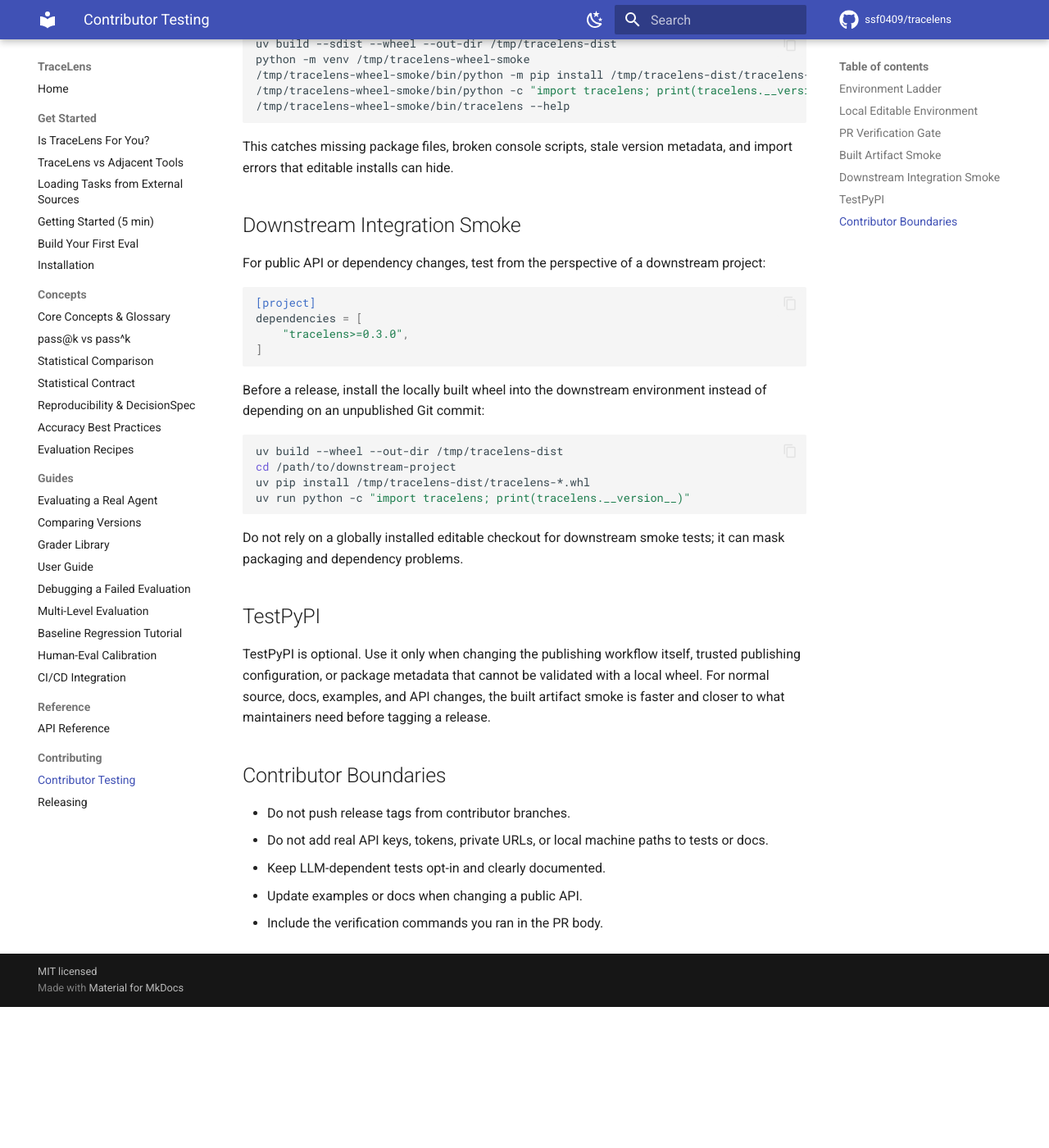
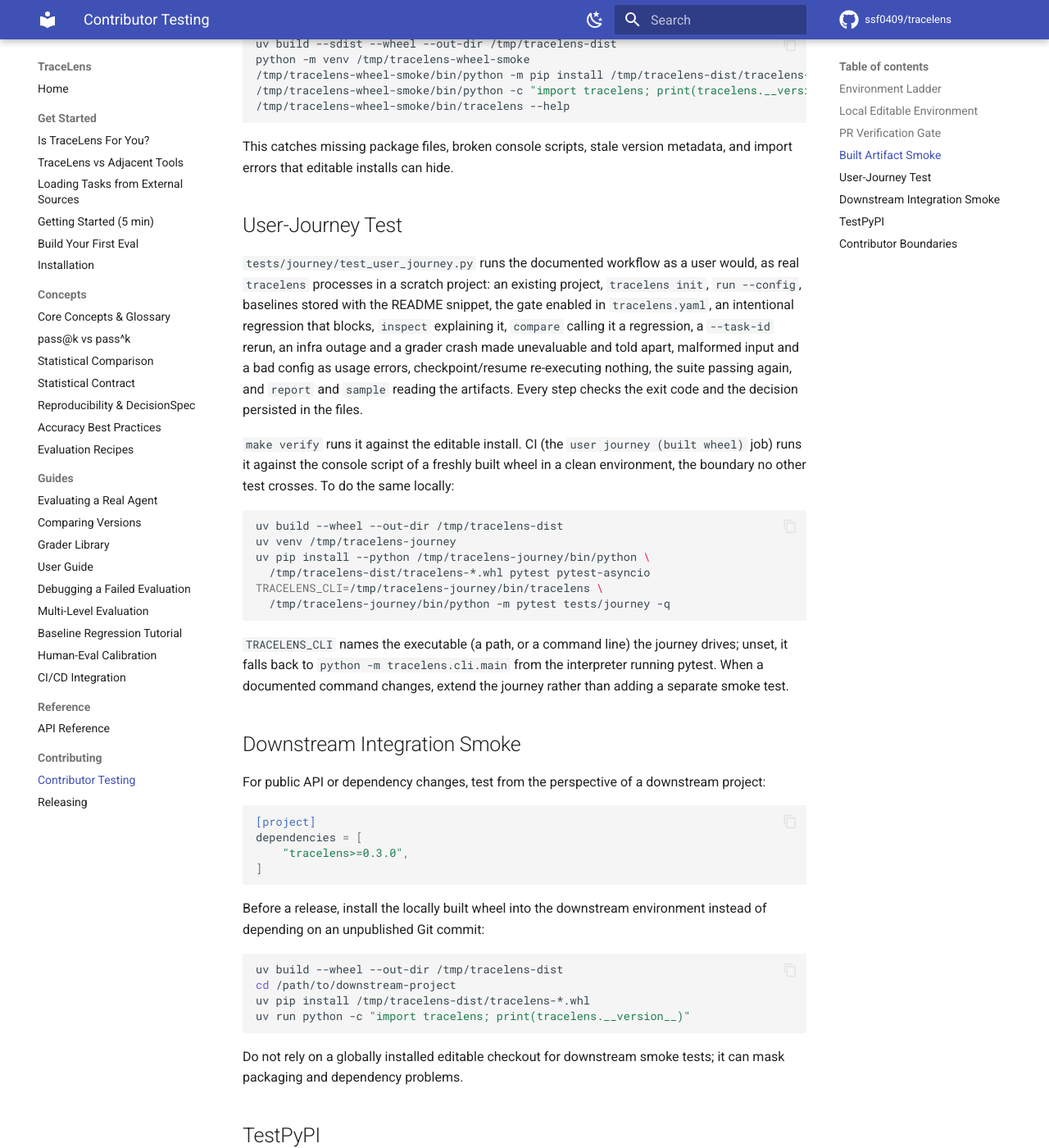
Before and after one commit to ssf0409/tracelens, an MkDocs documentation site: the page built from docs/contributor-testing.md, in a window 1280 px wide and 1400 px high, scrolled down 1793 px. Shown: the whole window at 82% size. Built offline with MkDocs 1.6.1 and Material for MkDocs 9.7.7, drawn with Linux system fonts in a browser that asks for light colours; comment, search, counter and statistics services are not loaded; before the commit the page ends 3021 px from its top, so only the background shows below that.

Commit message:
test(journey): run the documented user journey end to end from a built wheel (#33 Stage A) (#73)
tests/journey/test_user_journey.py drives real `tracelens` processes
through the documented workflow in a scratch project that already has a
pyproject.toml: init (and its refusal to overwrite), run --config with
outputs where the config says, baselines stored with the README snippet
(task hashes included), the gate enabled in tracelens.yaml and passing,
an intentional regression blocked with the decision persisted, inspect
explaining it (expected vs actual, grader verdicts, HTML written),
compare calling it a regression, a --task-id rerun checked by the gate,
an infra outage and a grader crash each made unevaluable and told apart
by inspect, malformed tasks.json and a bad config key as usage errors,
checkpoint/resume proven to re-execute nothing, the suite passing again
and compare calling it equivalent, and report/sample reading the
artifacts. Every step asserts the exit code, the persisted decision, and
the absence of tracebacks.

The executable is TRACELENS_CLI (a path or command line) or, unset,
`python -m tracelens.cli.main`. make verify runs it against the editable
install; the new CI job "user journey (built wheel)" builds a wheel,
installs it into a clean venv with pytest, and runs the journey against
its console script, the packaging boundary no other test crosses.

Docs: contributor testing guide section, CLAUDE.md, CHANGELOG.

Refs #33 (Stage A only; Stage B needs real downstream usage), #55.


Claude-Session: https://claude.ai/code/session_01N1GtYXaFXi7LpXcpRxBP7o

Co-authored-by: Claude <noreply@anthropic.com>

````diff
--- a/docs/contributor-testing.md
+++ b/docs/contributor-testing.md
@@ -73,6 +73,38 @@ python -m venv /tmp/tracelens-wheel-smoke
 This catches missing package files, broken console scripts, stale version
 metadata, and import errors that editable installs can hide.
 
+## User-Journey Test
+
+`tests/journey/test_user_journey.py` runs the documented workflow as a user
+would, as real `tracelens` processes in a scratch project: an existing
+project, `tracelens init`, `run --config`, baselines stored with the README
+snippet, the gate enabled in `tracelens.yaml`, an intentional regression that
+blocks, `inspect` explaining it, `compare` calling it a regression, a
+`--task-id` rerun, an infra outage and a grader crash made unevaluable and
+told apart, malformed input and a bad config as usage errors,
+checkpoint/resume re-executing nothing, the suite passing again, and
+`report` and `sample` reading the artifacts. Every step checks the exit code
+and the decision persisted in the files.
+
+`make verify` runs it against the editable install. CI (the `user journey
+(built wheel)` job) runs it against the console script of a freshly built
+wheel in a clean environment, the boundary no other test crosses. To do the
+same locally:
+
+```bash
+uv build --wheel --out-dir /tmp/tracelens-dist
+uv venv /tmp/tracelens-journey
+uv pip install --python /tmp/tracelens-journey/bin/python \
+  /tmp/tracelens-dist/tracelens-*.whl pytest pytest-asyncio
+TRACELENS_CLI=/tmp/tracelens-journey/bin/tracelens \
+  /tmp/tracelens-journey/bin/python -m pytest tests/journey -q
+```
+
+`TRACELENS_CLI` names the executable (a path, or a command line) the journey
+drives; unset, it falls back to `python -m tracelens.cli.main` from the
+interpreter running pytest. When a documented command changes, extend the
+journey rather than adding a separate smoke test.
+
 ## Downstream Integration Smoke
 
 For public API or dependency changes, test from the perspective of a downstream
````
Also changed, not shown: CHANGELOG.md (+11 -0 lines), CLAUDE.md (+8 -0 lines), 3 other files.
